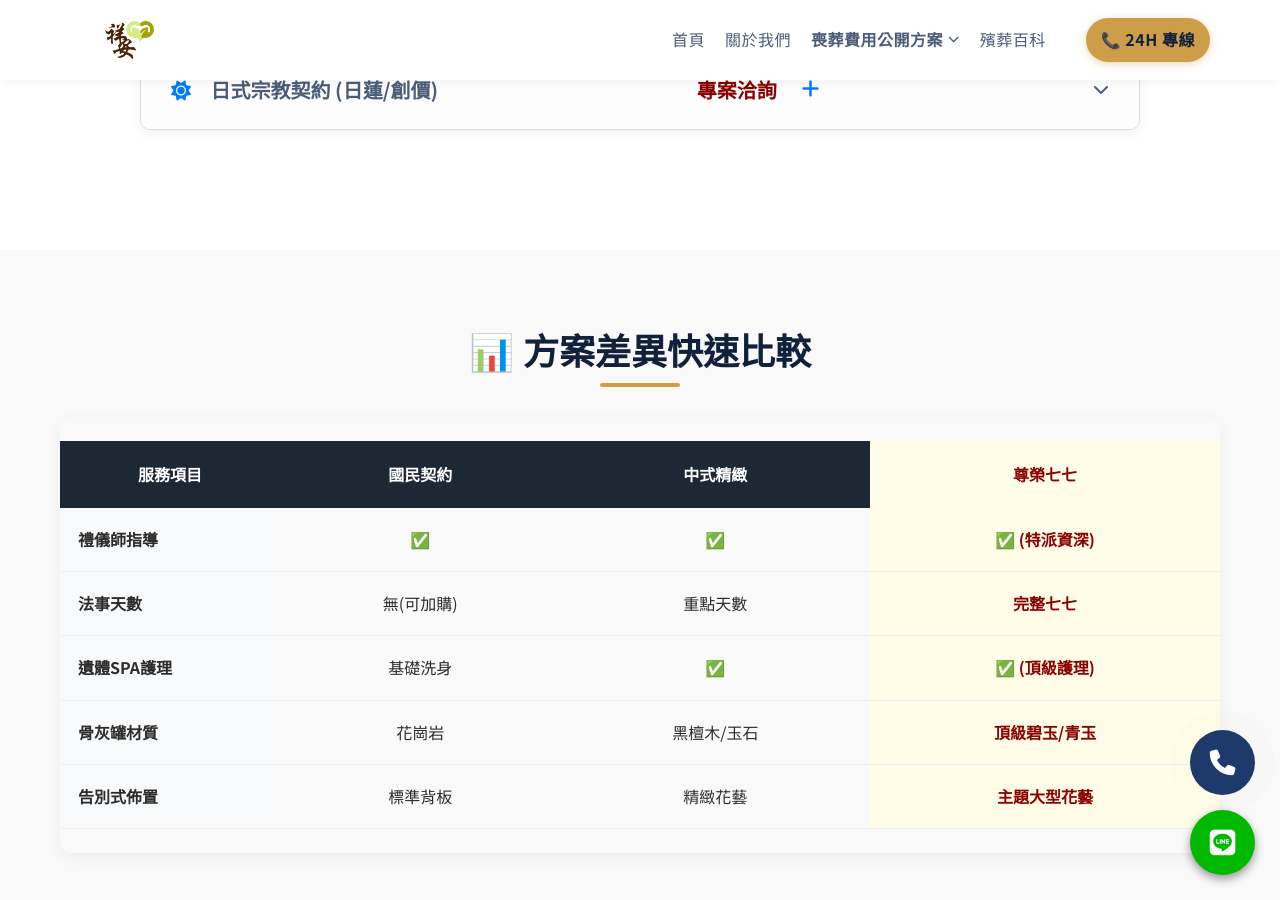
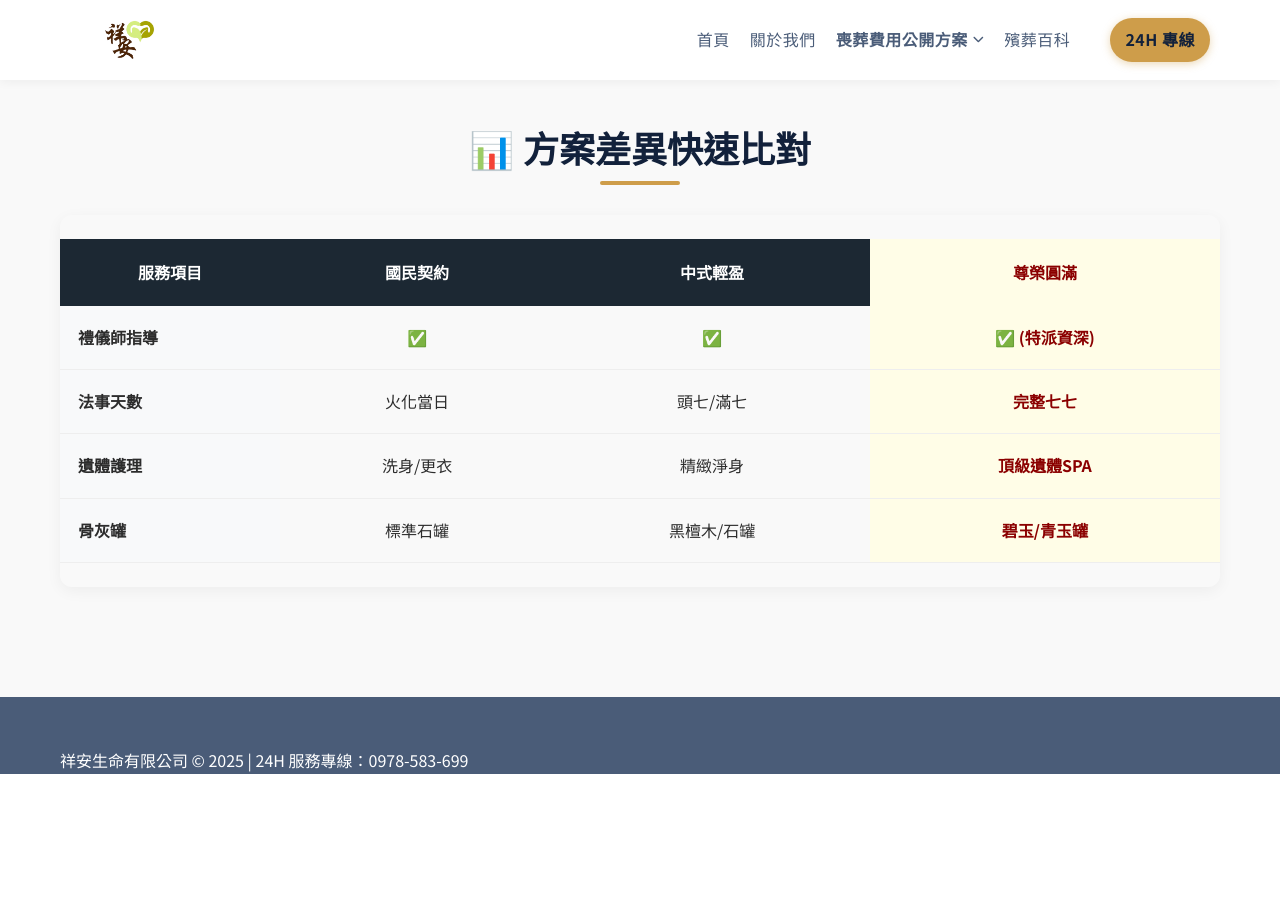
Before and after one commit to Shiangan/Shiangan, a Jekyll site: the page plans.html, which Jekyll copies as it is, in a window 1280 px wide and 900 px high, scrolled down 1586 px. Built offline with Jekyll 4.4.1, drawn with Linux system fonts in a browser that asks for light colours; some web fonts are replaced; after the commit the page ends 2376 px from its top, so only the background shows below that; some of the changed text lies outside the part shown.

Commit message:
Update plans.html

```diff
--- a/plans.html
+++ b/plans.html
@@ -5,29 +5,27 @@
     <meta name="viewport" content="width=device-width, initial-scale=1.0, shrink-to-fit=no">
     <title>【費用公開】喪葬費用方案總覽 | 祥安生命：透明契約，暖心守護</title>
 
-    <meta name="description" content="祥安生命提供完整喪葬費用透明方案，包含國民契約、中式佛道教、西式、日式等多元專案。國家認證禮儀師團隊，承諾零隱藏收費，24小時全台服務。">
+    <meta name="description" content="祥安生命提供完整喪葬費用透明方案，國家認證禮儀師團隊，承諾零隱藏收費。">
+    <link href="https://fonts.googleapis.com/css2?family=Noto+Serif+TC:wght@400;700&family=Noto+Sans+TC:wght@300;400;700&display=swap" rel="stylesheet">
+    <link rel="stylesheet" href="https://cdnjs.cloudflare.com/ajax/libs/font-awesome/6.5.1/css/all.min.css">
+
+    <link rel="stylesheet" href="css/style.css">
+    <link rel="stylesheet" href="css/plans-specific.css">
 
     <script async src="https://www.googletagmanager.com/gtag/js?id=G-445583766"></script>
     <script>
-    window.dataLayer = window.dataLayer || [];
-    function gtag(){dataLayer.push(arguments);}
-    gtag('js', new Date());
-    gtag('config', 'G-445583766');
+        window.dataLayer = window.dataLayer || [];
+        function gtag(){dataLayer.push(arguments);}
+        gtag('js', new Date());
+        gtag('config', 'G-445583766');
     </script>
-
-    <link rel="stylesheet" href="https://cdnjs.cloudflare.com/ajax/libs/font-awesome/6.5.1/css/all.min.css">
-    <link rel="stylesheet" href="css/style.css">
-    <link rel="stylesheet" href="css/plans-specific.css">
-    <link href="https://fonts.googleapis.com/css2?family=Noto+Serif+TC:wght@400;700&family=Noto+Sans+TC:wght@300;400;700&display=swap" rel="stylesheet">
 </head>
 
 <body class="plans-page">
     <header class="main-header" role="banner">
         <div class="header-container container">
             <div class="logo">
-                <a href="index.html" title="祥安生命 - 回到首頁">
-                    <img src="images/logo.png" alt="祥安生命 Logo" class="site-logo">
-                </a>
+                <a href="index.html"><img src="images/logo.png" alt="祥安生命 Logo" class="site-logo"></a>
             </div>
             <nav class="main-nav" id="main-nav">
                 <ul role="menubar">
@@ -43,16 +41,16 @@
                                 <li><a href="#fourteen-eight">中式契約 14.8萬</a></li>
                                 <li><a href="#seventeen-eight">尊榮契約 17.8萬</a></li>
                                 <li class="submenu-separator"></li>
-                                <li><a href="#west">西式專案</a></li>
-                                <li><a href="#japen">日式專案</a></li>
+                                <li><a href="#west">西式契約</a></li>
+                                <li><a href="#japen">日式契約</a></li>
                             </ul>
                         </div>
                     </li>
                     <li><a href="blog.html">殯葬百科</a></li>
-                    <li class="contact-nav"><a href="tel:+886978583699">📞 24H 專線</a></li>
+                    <li class="contact-nav"><a href="tel:+886978583699">24H 專線</a></li>
                 </ul>
             </nav>
-            <button class="menu-toggle" aria-label="切換選單"><i class="fas fa-bars"></i></button>
+            <button class="menu-toggle"><i class="fas fa-bars"></i></button>
         </div>
     </header>
 
@@ -61,34 +59,32 @@
             <div id="stars" class="star-layer"></div>
             <div class="hero-content container">
                 <h1 class="fit-text-line">🏆 費用公開透明方案</h1>
-                <p><strong>國家認證禮儀師全程守護，契約明訂內容，無紅包陋習，無隱藏費用。</strong></p>
+                <p><strong>國家認證禮儀師全程服務，不收紅包、零隱藏費用。</strong></p>
             </div>
         </section>
 
         <section class="container-v-padding">
             <div class="container">
-                <h2 class="text-center">📜 祥安生命專案服務細節</h2>
-                <p class="text-center" style="margin-bottom: 30px;">點擊下方各項專案，即可查看詳細服務細項與包含用品。</p>
+                <h2 class="text-center">📜 完整契約服務細節</h2>
+                <p class="text-center" style="color: #666; margin-bottom: 30px;">點擊下方各項方案，查看詳細包含項目與服務內容。</p>
 
                 <div class="accordion-container" id="plans-accordion">
 
                     <article class="plan-item accordion-item" id="basic">
                         <button class="accordion-header">
-                            <div><i class="fas fa-file-contract"></i> 國民契約 (基礎保障型)</div>
-                            <span>NT$ 68,000</span>
-                            <i class="fas fa-plus"></i>
+                            <div><i class="fas fa-file-contract"></i> 國民契約 (基礎保障)</div>
+                            <span>NT$ 68,000</span> <i class="fas fa-plus"></i>
                         </button>
                         <div class="accordion-content">
                             <div class="content-inner">
-                                <h4>✅ 核心服務內容</h4>
+                                <h4>✅ 方案重點</h4>
                                 <ul>
-                                    <li>24H 緊急接體服務（指定縣市內）</li>
-                                    <li>專業禮儀師全程治喪指導</li>
-                                    <li>火化級環保棺木、基礎壽衣</li>
-                                    <li>精緻骨灰罐（包含基本刻字與瓷片）</li>
-                                    <li>告別奠禮（公祭/家祭）專業引導</li>
+                                    <li>24H 全台緊急接體服務</li>
+                                    <li>資深禮儀師一對一治喪指導</li>
+                                    <li>標準火化級棺木、精緻骨灰罐</li>
+                                    <li>提供基礎壽衣及往生被乙套</li>
                                 </ul>
-                                <p class="plan-note">註：此專案適合追求簡單隆重，不需過多傳統法事之家屬。</p>
+                                <p class="plan-note">適合預算簡約，追求簡單隆重之家屬。</p>
                             </div>
                         </div>
                     </article>
@@ -96,38 +92,16 @@
                     <article class="plan-item accordion-item" id="eighty-eight">
                         <button class="accordion-header">
                             <div><i class="fas fa-praying-hands"></i> 中式契約 輕盈版</div>
-                            <span>NT$ 88,000</span>
-                            <i class="fas fa-plus"></i>
+                            <span>NT$ 88,000</span> <i class="fas fa-plus"></i>
                         </button>
                         <div class="accordion-content">
                             <div class="content-inner">
-                                <h4>✅ 核心服務內容</h4>
+                                <h4>✅ 方案重點</h4>
                                 <ul>
-                                    <li>包含「國民契約」所有服務細項</li>
-                                    <li>法事服務：頭七、滿七專業師父誦經</li>
-                                    <li>精緻鮮花奠禮背板與佈置</li>
-                                    <li>高級絲綢壽衣（多款可選）</li>
-                                    <li>提供基礎孝服、毛巾禮品代購服務</li>
-                                </ul>
-                            </div>
-                        </div>
-                    </article>
-
-                    <article class="plan-item accordion-item" id="eleven-eight">
-                        <button class="accordion-header">
-                            <div><i class="fas fa-om"></i> 中式精緻專案</div>
-                            <span>NT$ 118,000</span>
-                            <i class="fas fa-plus"></i>
-                        </button>
-                        <div class="accordion-content">
-                            <div class="content-inner">
-                                <h4>✅ 核心服務內容</h4>
-                                <ul>
-                                    <li>專業遺體SPA護理（淨身、更衣、精緻化妝）</li>
-                                    <li>告別式花藝升級：大方鮮花山/花陣佈置</li>
-                                    <li>專業告別式司儀及音響燈光配合</li>
-                                    <li>高級黑檀木/花梨木質骨灰罐</li>
-                                    <li>包含二七、四七、六七法事引導</li>
+                                    <li>包含國民契約所有基礎服務</li>
+                                    <li><strong>法事加強：</strong>含頭七、滿七專業師父誦經</li>
+                                    <li>精緻奠禮會場鮮花背板佈置</li>
+                                    <li>提供孝服、毛巾禮品代購指導</li>
                                 </ul>
                             </div>
                         </div>
@@ -135,21 +109,19 @@
 
                     <article class="plan-item accordion-item honor-highlight-plan" id="seventeen-eight">
                         <button class="accordion-header">
-                            <div><i class="fas fa-crown"></i> 尊榮七七圓滿契約 (最推薦)</div>
-                            <span>NT$ 178,000</span>
-                            <i class="fas fa-plus"></i>
+                            <div><i class="fas fa-crown"></i> 尊榮七七圓滿契約</div>
+                            <span>NT$ 178,000</span> <i class="fas fa-plus"></i>
                         </button>
                         <div class="accordion-content">
                             <div class="content-inner">
-                                <h4>💎 旗艦級尊榮服務</h4>
+                                <h4>💎 頂級尊榮服務</h4>
                                 <ul>
-                                    <li><strong>全法事保障：</strong>頭七至滿七完整師父科儀</li>
-                                    <li><strong>頂級用品：</strong>頂級青玉或碧玉骨灰罐</li>
-                                    <li><strong>會場規格：</strong>雙特大精緻主題花藝設計、豪華迎賓背板</li>
-                                    <li><strong>專屬關懷：</strong>專屬禮儀祕書協助後續行政流程補貼申請</li>
-                                    <li><strong>專業紀錄：</strong>奠禮過程專業靜態影像紀錄</li>
+                                    <li><strong>全法事圓滿：</strong>包含二七至七七全套法事儀軌</li>
+                                    <li><strong>頂級用品：</strong>頂級碧玉骨灰罐、雙特大花藝設計</li>
+                                    <li><strong>精緻護理：</strong>專業遺體 SPA 淨身、美容化妝服務</li>
+                                    <li><strong>紀錄留存：</strong>奠禮當日專業靜態影像紀實</li>
                                 </ul>
-                                <div class="plan-note">祥安年度最高規專案，給摯愛最體面、最圓滿的最後一程。</div>
+                                <div class="plan-note">祥安年度最高規格，給摯愛最體面的道別。</div>
                             </div>
                         </div>
                     </article>
@@ -157,27 +129,11 @@
                     <article class="plan-item accordion-item" id="west">
                         <button class="accordion-header">
                             <div><i class="fas fa-cross"></i> 西式基督/天主教契約</div>
-                            <span>專案洽詢</span>
-                            <i class="fas fa-plus"></i>
+                            <span>專案洽詢</span> <i class="fas fa-plus"></i>
                         </button>
                         <div class="accordion-content">
                             <div class="content-inner">
-                                <h4>⛪ 溫馨追思流程</h4>
-                                <p>專為基督教、天主教友設計。包含：教會場地協調、唱詩班配合、牧師/神父聯繫。佈置以白色鮮花、十字架為主軸，強調愛與重生的盼望。</p>
-                            </div>
-                        </div>
-                    </article>
-
-                    <article class="plan-item accordion-item" id="japen">
-                        <button class="accordion-header">
-                            <div><i class="fas fa-sun"></i> 日式宗教契約 (日蓮/創價)</div>
-                            <span>專案洽詢</span>
-                            <i class="fas fa-plus"></i>
-                        </button>
-                        <div class="accordion-content">
-                            <div class="content-inner">
-                                <h4>🌸 日式莊嚴典範</h4>
-                                <p>專為日蓮正宗、創價學會設計。符合特定宗教規範之祭壇佈置、樒葉安排與讀經流程，確保儀式完全符合信仰傳承。</p>
+                                <p>專為教會設計。包含追思禮拜場地規劃、教會溝通、詩班協調。以愛與平安的精神送別家人。</p>
                             </div>
                         </div>
                     </article>
@@ -186,17 +142,17 @@
             </div>
         </section>
 
-        <section id="comparison" class="container-v-padding bg-section">
+        <section class="container-v-padding bg-section">
             <div class="container">
-                <h2 class="text-center">📊 方案差異快速比較</h2>
+                <h2 class="text-center">📊 方案差異快速比對</h2>
                 <div class="table-scroll-wrapper">
-                    <table>
+                    <table class="detailed-comparison">
                         <thead>
                             <tr>
                                 <th>服務項目</th>
                                 <th>國民契約</th>
-                                <th>中式精緻</th>
-                                <th class="highlight-cell">尊榮七七</th>
+                                <th>中式輕盈</th>
+                                <th class="highlight-cell">尊榮圓滿</th>
                             </tr>
                         </thead>
                         <tbody>
@@ -208,27 +164,21 @@
                             </tr>
                             <tr>
                                 <td>法事天數</td>
-                                <td>無(可加購)</td>
-                                <td>重點天數</td>
+                                <td>火化當日</td>
+                                <td>頭七/滿七</td>
                                 <td class="highlight-cell">完整七七</td>
                             </tr>
                             <tr>
-                                <td>遺體SPA護理</td>
-                                <td>基礎洗身</td>
-                                <td>✅</td>
-                                <td class="highlight-cell">✅ (頂級護理)</td>
+                                <td>遺體護理</td>
+                                <td>洗身/更衣</td>
+                                <td>精緻淨身</td>
+                                <td class="highlight-cell">頂級遺體SPA</td>
                             </tr>
                             <tr>
-                                <td>骨灰罐材質</td>
-                                <td>花崗岩</td>
-                                <td>黑檀木/玉石</td>
-                                <td class="highlight-cell">頂級碧玉/青玉</td>
-                            </tr>
-                            <tr>
-                                <td>告別式佈置</td>
-                                <td>標準背板</td>
-                                <td>精緻花藝</td>
-                                <td class="highlight-cell">主題大型花藝</td>
+                                <td>骨灰罐</td>
+                                <td>標準石罐</td>
+                                <td>黑檀木/石罐</td>
+                                <td class="highlight-cell">碧玉/青玉罐</td>
                             </tr>
                         </tbody>
                     </table>
@@ -239,73 +189,55 @@
 
     <footer class="main-footer">
         <div class="container">
-            <div class="footer-grid">
-                <div>
-                    <h4>祥安生命有限公司</h4>
-                    <p>24H 服務專線：<a href="tel:+886978583699">0978-583-699</a></p>
-                    <p>地址：新北市三重區永福街135巷13號</p>
-                </div>
-            </div>
-            <div class="footer-copyright">
-                <p>祥安生命 © <span id="current-year"></span> | 費用公開透明，值得您信賴</p>
-            </div>
+            <p>祥安生命有限公司 © <span id="current-year"></span> | 24H 服務專線：0978-583-699</p>
         </div>
     </footer>
 
-    <div class="floating-cta">
-        <a href="tel:+886978583699"><i class="fas fa-phone"></i></a>
-        <a href="https://line.me/ti/p/@yourlineid" target="_blank"><i class="fab fa-line"></i></a>
-    </div>
-
     <script>
-        // 1. 手風琴開關邏輯
+        // 手風琴邏輯：切換顯示與圖標
         function toggleAccordion(item) {
             const content = item.querySelector('.accordion-content');
+            const icon = item.querySelector('.fa-plus, .fa-minus');
             const isActive = item.classList.contains('active');
 
-            // 關閉其他項
+            // 關閉所有其他項
             document.querySelectorAll('.accordion-item').forEach(el => {
                 el.classList.remove('active');
                 el.querySelector('.accordion-content').style.maxHeight = null;
+                const otherIcon = el.querySelector('.fas');
+                if(el.querySelector('.fa-minus')) {
+                    el.querySelector('.fa-minus').classList.replace('fa-minus', 'fa-plus');
+                }
             });
 
             if (!isActive) {
                 item.classList.add('active');
-                content.style.maxHeight = content.scrollHeight + 100 + "px"; // 加緩衝確保顯示
+                content.style.maxHeight = content.scrollHeight + "px";
+                if(icon) icon.classList.replace('fa-plus', 'fa-minus');
             }
         }
 
         document.querySelectorAll('.accordion-header').forEach(header => {
-            header.addEventListener('click', (e) => {
-                e.preventDefault();
-                toggleAccordion(header.parentElement);
-            });
+            header.addEventListener('click', () => toggleAccordion(header.parentElement));
         });
 
-        // 2. 核心功能：監聽首頁跳轉與 Hash 定位
-        function handleHashLocation() {
+        // 偵測 URL Hash 自動滾動並打開
+        function handleHash() {
             const hash = window.location.hash;
             if (hash) {
-                const targetItem = document.querySelector(hash);
-                if (targetItem && targetItem.classList.contains('accordion-item')) {
+                const target = document.querySelector(hash);
+                if (target && target.classList.contains('accordion-item')) {
                     setTimeout(() => {
-                        targetItem.scrollIntoView({ behavior: 'smooth', block: 'center' });
-                        toggleAccordion(targetItem);
-                    }, 400); // 延遲確保頁面渲染完成
+                        target.scrollIntoView({ behavior: 'smooth', block: 'center' });
+                        toggleAccordion(target);
+                    }, 600);
                 }
             }
         }
 
-        window.addEventListener('load', handleHashLocation);
-        window.addEventListener('hashchange', handleHashLocation);
-
-        // 3. 基礎功能
+        window.addEventListener('load', handleHash);
+        window.addEventListener('hashchange', handleHash);
         document.getElementById('current-year').textContent = new Date().getFullYear();
-
-        // RWD 選單開關
-        document.querySelector('.menu-toggle').addEventListener('click', () => {
-            document.getElementById('main-nav').classList.toggle('show');
-        });
     </script>
 </body>
 </html>
```
